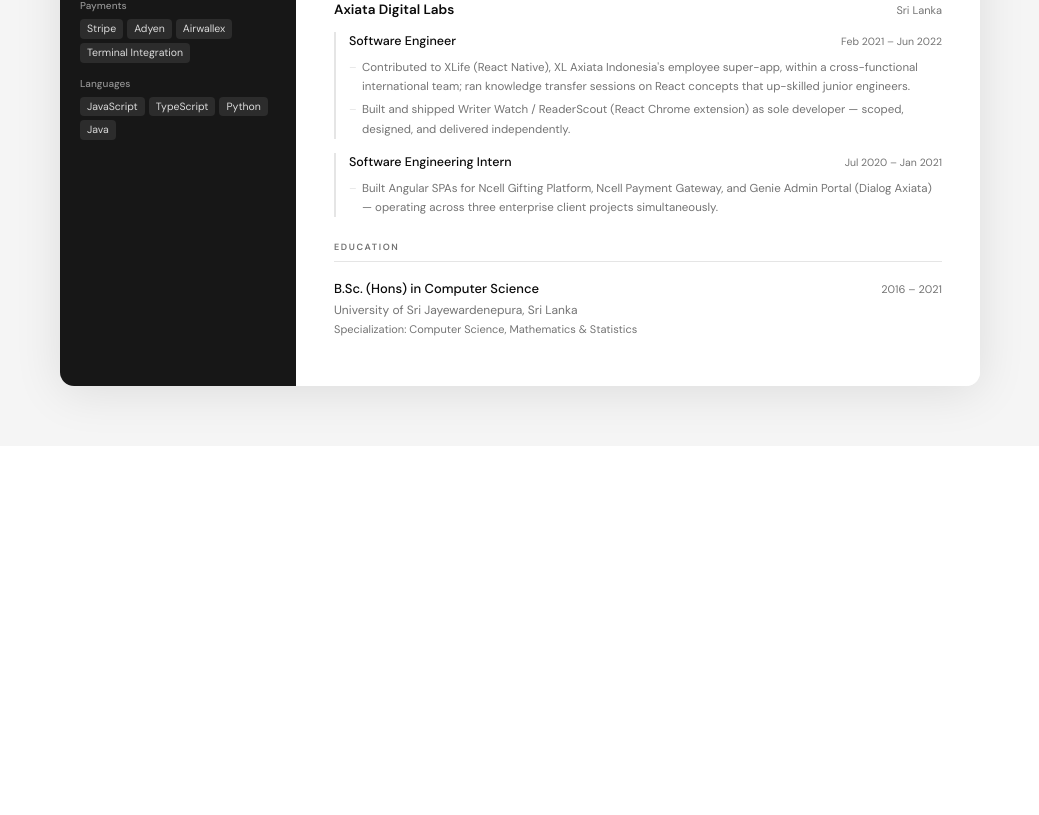
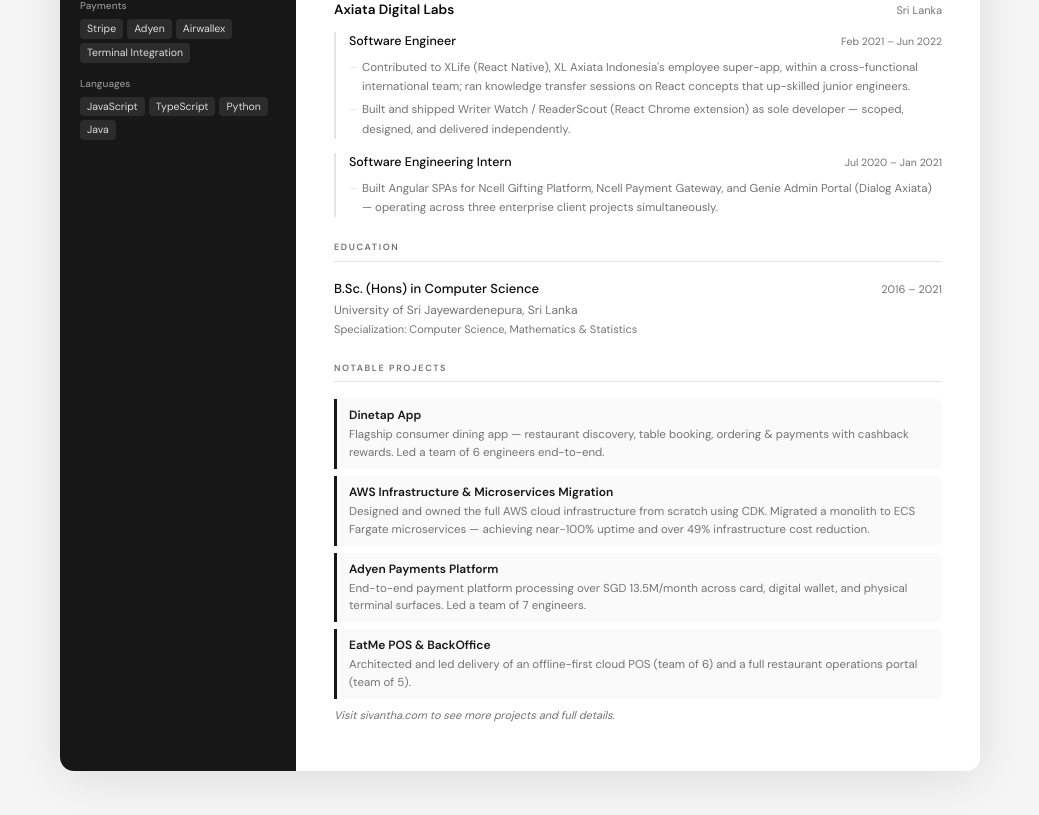
Before and after one commit to sivantha96/portfolio-2026, a Next.js app: page /cv in a window 1280 px wide. Shown: the part 1367-2182 px from the top of the page, without its empty margins (120-1159 px from the left). Before the commit the page ends 1813 px from the top, so only its background shows below. Built offline with nearby package versions, Linux system fonts and the light colour scheme.

Commit message:
feat: add notable projects section to CV
- Added new section for notable projects
- Included project details and descriptions
- Updated contact links to be clickable

```diff
--- a/src/assets/content/about.ts
+++ b/src/assets/content/about.ts
@@ -6,6 +6,24 @@
   experience: {
     start: '2020-05-01',
   },
+  notable: [
+    {
+      name: 'Dinetap App',
+      desc: 'Flagship consumer dining app — restaurant discovery, table booking, ordering & payments with cashback rewards. Led a team of 6 engineers end-to-end.',
+    },
+    {
+      name: 'AWS Infrastructure & Microservices Migration',
+      desc: 'Designed and owned the full AWS cloud infrastructure from scratch using CDK. Migrated a monolith to ECS Fargate microservices — achieving near-100% uptime and over 49% infrastructure cost reduction.',
+    },
+    {
+      name: 'Adyen Payments Platform',
+      desc: 'End-to-end payment platform processing over SGD 13.5M/month across card, digital wallet, and physical terminal surfaces. Led a team of 7 engineers.',
+    },
+    {
+      name: 'EatMe POS & BackOffice',
+      desc: 'Architected and led delivery of an offline-first cloud POS (team of 6) and a full restaurant operations portal (team of 5).',
+    },
+  ],
   leadership: [
     'Engineering Team Leadership',
     'Distributed Systems Architecture',
--- a/src/components/CVContent.tsx
+++ b/src/components/CVContent.tsx
@@ -77,7 +77,9 @@
     margin-bottom: 7px;
     line-height: 1.45;
     word-break: break-all;
+    text-decoration: none;
   }
+  .ci:hover { opacity: .75; }
   .ci svg { width: 12px; height: 12px; flex-shrink: 0; margin-top: 1px; opacity: .5; }
 
   .lc-list { display: flex; flex-direction: column; gap: 5px; }
@@ -185,6 +187,17 @@
   .edu-det { font-size: 11px; color: hsl(var(--muted-foreground)); margin-top: 2px; }
   .edu-yr { font-size: 11px; color: hsl(var(--muted-foreground)); white-space: nowrap; flex-shrink: 0; margin-left: 14px; margin-top: 2px; }
 
+  .notable-grid { display: flex; flex-direction: column; gap: 7px; }
+  .notable-card {
+    border-left: 3px solid hsl(var(--primary));
+    padding: 7px 12px;
+    background: hsl(var(--muted) / 0.5);
+    border-radius: 0 6px 6px 0;
+  }
+  .notable-name { font-size: 12px; font-weight: 600; color: hsl(var(--primary)); margin-bottom: 2px; }
+  .notable-desc { font-size: 11.5px; color: hsl(var(--muted-foreground)); line-height: 1.55; }
+  .notable-footer { font-size: 11px; color: hsl(var(--muted-foreground)); margin-top: 8px; font-style: italic; }
+
   /* On viewports narrower than the natural page width, fix cv-page at its
      design width and let JS apply a CSS zoom so the full layout is visible. */
   @media screen and (max-width: 959px) {
@@ -267,19 +280,35 @@
             <div className='sb-label'>Contact</div>
             {(
               [
-                [ICONS.pin, contact.country],
-                [ICONS.email, contact.email.personal],
-                [ICONS.phone, phone],
-                [ICONS.globe, website],
-                [ICONS.link, linkedin],
-                [ICONS.link, github],
-              ] as [string, string][]
-            ).map(([path, val]) => (
-              <div className='ci' key={val}>
-                <SvgIcon path={path} />
-                {val}
-              </div>
-            ))}
+                [ICONS.pin, contact.country, null],
+                [
+                  ICONS.email,
+                  contact.email.personal,
+                  `mailto:${contact.email.personal}`,
+                ],
+                [ICONS.phone, phone, `tel:${contact.phone.mobile}`],
+                [ICONS.globe, website, contact.social.website],
+                [ICONS.link, linkedin, contact.social.linkedin],
+                [ICONS.link, github, contact.social.github],
+              ] as [string, string, string | null][]
+            ).map(([path, val, href]) =>
+              href ? (
+                <a
+                  className='ci'
+                  key={val}
+                  href={href}
+                  target='_blank'
+                  rel='noopener noreferrer'>
+                  <SvgIcon path={path} />
+                  {val}
+                </a>
+              ) : (
+                <div className='ci' key={val}>
+                  <SvgIcon path={path} />
+                  {val}
+                </div>
+              ),
+            )}
           </div>
 
           <div className='sb-divider' />
@@ -366,6 +395,21 @@
               </div>
             ))}
           </section>
+
+          <section>
+            <div className='sh'>Notable Projects</div>
+            <div className='notable-grid'>
+              {about.notable.map((n) => (
+                <div className='notable-card' key={n.name}>
+                  <div className='notable-name'>{n.name}</div>
+                  <div className='notable-desc'>{n.desc}</div>
+                </div>
+              ))}
+            </div>
+            <p className='notable-footer'>
+              Visit sivantha.com to see more projects and full details.
+            </p>
+          </section>
         </main>
       </div>
     </>
```
